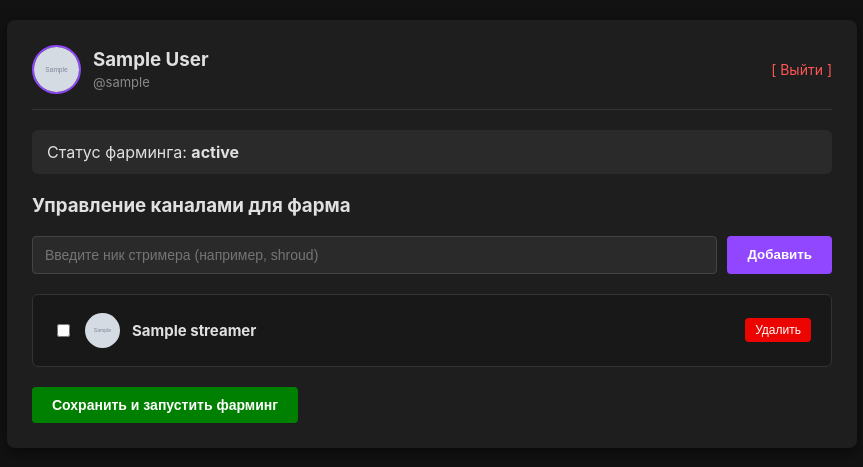
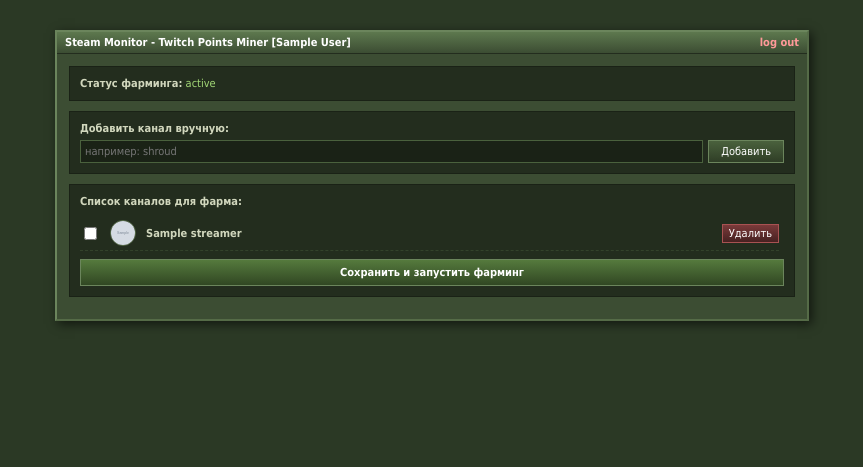
Before and after one commit to KeKN4/TTVdrop, a FastAPI app: template templates/dashboard.html in a window 1280 px wide. Shown: the top 467 px of the page, without its empty margins (208-1071 px from the left). Run offline with FastAPI, Linux system fonts and the light colour scheme; the template is opened without the code that fills it: most values are stand-ins (such as "Sample title", 1, 10 or a date in 2020); grey boxes marked "Sample" are stand-in pictures.

Commit message:
Update dashboard.html

```diff
--- a/templates/dashboard.html
+++ b/templates/dashboard.html
@@ -2,211 +2,140 @@
 <html lang="ru">
 <head>
     <meta charset="UTF-8">
-    <title>TTV Farm Station - Dashboard</title>
+    <title>Steam Monitor / Twitch Miner</title>
     <style>
         body {
-            font-family: -apple-system, BlinkMacSystemFont, "Segoe UI", Roboto, Helvetica, Arial, sans-serif;
-            background-color: #121212;
-            color: #e0e0e0;
+            background-color: #2b3925;
+            color: #d1d7bd;
+            font-family: Tahoma, Arial, sans-serif;
+            font-size: 11px;
             margin: 0;
-            padding: 20px;
+            padding: 10px;
         }
-        .container {
-            max-width: 800px;
-            margin: 0 auto;
-            background: #1e1e1e;
-            padding: 25px;
-            border-radius: 8px;
-            box-shadow: 0 4px 15px rgba(0,0,0,0.5);
+        .window {
+            background: #3c4d33;
+            border: 2px solid #556b47;
+            border-top: 2px solid #6b855c;
+            border-left: 2px solid #6b855c;
+            width: 750px;
+            margin: 20px auto;
+            box-shadow: 3px 3px 10px rgba(0,0,0,0.6);
         }
-        .header {
-            display: flex;
-            align-items: center;
-            justify-content: space-between;
-            border-bottom: 1px solid #333;
-            padding-bottom: 15px;
-            margin-bottom: 20px;
-        }
-        .user-info {
-            display: flex;
-            align-items: center;
-            gap: 12px;
-        }
-        .user-info img {
-            width: 45px;
-            height: 45px;
-            border-radius: 50%;
-            border: 2px solid #9146FF;
-        }
-        .status-box {
-            background: #2a2a2a;
-            padding: 12px 15px;
-            border-radius: 6px;
-            margin-bottom: 20px;
+        .title-bar {
+            background: linear-gradient(to bottom, #5d784e 0%, #3c4d33 100%);
+            color: #ffffff;
+            padding: 4px 8px;
+            font-weight: bold;
             display: flex;
             justify-content: space-between;
             align-items: center;
+            border-bottom: 1px solid #232d1e;
         }
-        .add-form {
-            display: flex;
-            gap: 10px;
-            margin-bottom: 20px;
+        .content {
+            padding: 12px;
         }
-        .add-form input {
-            flex: 1;
-            padding: 10px 12px;
-            background: #2a2a2a;
-            border: 1px solid #444;
-            color: #fff;
-            border-radius: 4px;
-            font-size: 14px;
+        .panel {
+            background: #232d1e;
+            border: 1px solid #1a2216;
+            padding: 10px;
+            margin-bottom: 10px;
         }
-        .add-form button {
-            padding: 10px 20px;
-            background: #9146FF;
-            color: #fff;
-            border: none;
-            border-radius: 4px;
+        input[type="text"] {
+            background: #1a2216;
+            border: 1px solid #4a613d;
+            color: #d1d7bd;
+            padding: 4px;
+            font-family: Tahoma, Arial, sans-serif;
+            font-size: 11px;
+        }
+        button {
+            background: linear-gradient(to bottom, #4a613d 0%, #2f3e26 100%);
+            border: 1px solid #6b855c;
+            color: #ffffff;
+            padding: 4px 12px;
+            font-family: Tahoma, Arial, sans-serif;
+            font-size: 11px;
             cursor: pointer;
-            font-weight: bold;
         }
-        .add-form button:hover {
-            background: #772ce8;
+        button:hover {
+            background: linear-gradient(to bottom, #567347 0%, #36492c 100%);
         }
-        .channels-container {
-            max-height: 350px;
-            overflow-y: auto;
-            border: 1px solid #333;
-            border-radius: 6px;
-            padding: 10px;
-            background: #181818;
-            margin-bottom: 20px;
+        .btn-danger {
+            background: linear-gradient(to bottom, #7a3a3a 0%, #472121 100%);
+            border: 1px solid #a85252;
         }
-        .channel-item {
+        .btn-danger:hover {
+            background: linear-gradient(to bottom, #944444 0%, #5e2b2b 100%);
+        }
+        .channel-row {
             display: flex;
             align-items: center;
-            padding: 8px 10px;
-            border-bottom: 1px solid #2a2a2a;
-            gap: 12px;
-        }
-        .channel-item:last-child {
-            border-bottom: none;
-        }
-        .channel-item img {
-            width: 35px;
-            height: 35px;
-            border-radius: 50%;
-        }
-        .channel-item label {
-            flex: 1;
-            cursor: pointer;
-            font-size: 15px;
-        }
-        .btn-delete {
-            background: #eb0400;
-            color: white;
-            border: none;
-            padding: 5px 10px;
-            border-radius: 4px;
-            cursor: pointer;
-            font-size: 12px;
-        }
-        .btn-delete:hover {
-            background: #c20300;
-        }
-        .actions {
-            display: flex;
+            padding: 4px 0;
+            border-bottom: 1px dashed #33422b;
             gap: 10px;
         }
-        .btn-start {
-            background: #008000;
-            color: white;
-            padding: 10px 20px;
-            border: none;
-            border-radius: 4px;
-            cursor: pointer;
-            font-weight: bold;
-            font-size: 14px;
+        .channel-row img {
+            width: 24px;
+            height: 24px;
+            border-radius: 50%;
+            border: 1px solid #556b47;
         }
-        .btn-start:hover {
-            background: #006600;
+        a {
+            color: #92b579;
+            text-decoration: none;
         }
-        .btn-stop {
-            background: #b30000;
-            color: white;
-            padding: 10px 20px;
-            border: none;
-            border-radius: 4px;
-            cursor: pointer;
-            font-weight: bold;
-            font-size: 14px;
-        }
-        .btn-stop:hover {
-            background: #990000;
-        }
-        .logout-link {
-            color: #ff5555;
-            text-decoration: none;
-            font-size: 14px;
-        }
-        .logout-link:hover {
+        a:hover {
             text-decoration: underline;
         }
     </style>
 </head>
 <body>
-    <div class="container">
-        <div class="header">
-            <div class="user-info">
-                <img src="{{ avatar_url }}" alt="Avatar">
-                <div>
-                    <h3 style="margin: 0;">{{ display_name }}</h3>
-                    <span style="color: #888; font-size: 13px;">@{{ username }}</span>
+    <div class="window">
+        <div class="title-bar">
+            <span>Steam Monitor - Twitch Points Miner [{{ display_name }}]</span>
+            <a href="/logout" style="color: #ff9999;">log out</a>
         </div>
-            </div>
-            <a href="/logout" class="logout-link">[ Выйти ]</a>
-        </div>
+        <div class="content">
 
-        <div class="status-box">
-            <span>Статус фарминга: <b>{{ status }}</b></span>
+            <div class="panel">
+                <b>Статус фарминга:</b> <span style="color: #a3d977;">{{ status }}</span>
                 {% if is_running %}
-            <form action="/stop_miner" method="POST" style="margin: 0;">
-                <button type="submit" class="btn-stop">Остановить майнер</button>
+                <form action="/stop_miner" method="POST" style="display:inline; margin-left: 15px;">
+                    <button type="submit" class="btn-danger">Остановить</button>
                 </form>
                 {% endif %}
             </div>
 
-        <h3>Управление каналами для фарма</h3>
-
-        <!-- Форма добавления канала -->
-        <form action="/add_channel" method="POST" class="add-form">
-            <input type="text" name="new_channel" placeholder="Введите ник стримера (например, shroud)" autocomplete="off" required>
+            <div class="panel">
+                <b>Добавить канал вручную:</b>
+                <form action="/add_channel" method="POST" style="margin-top: 5px; display: flex; gap: 5px;">
+                    <input type="text" name="new_channel" placeholder="например: shroud" style="flex:1;" required>
                     <button type="submit">Добавить</button>
                 </form>
+            </div>
 
-        <!-- Список каналов -->
+            <div class="panel">
+                <b>Список каналов для фарма:</b>
                 <form action="/start_miner" method="POST">
-            <div class="channels-container">
+                    <div style="max-height: 200px; overflow-y: auto; margin: 8px 0; padding-right: 5px;">
                         {% if streamers %}
                             {% for s in streamers %}
-                    <div class="channel-item">
+                            <div class="channel-row">
                                 <input type="checkbox" name="channels" value="{{ s.login }}" id="ch_{{ s.login }}" {% if s.login in selected_channels %}checked{% endif %}>
-                        <img src="{{ s.avatar }}" alt="Streamer Avatar">
-                        <label for="ch_{{ s.login }}"><b>{{ s.name }}</b></label>
-                        <button type="submit" formaction="/remove_channel" name="channel" value="{{ s.login }}" class="btn-delete">Удалить</button>
+                                <img src="{{ s.avatar }}" alt="">
+                                <label for="ch_{{ s.login }}" style="flex:1; cursor:pointer;"><b>{{ s.name }}</b></label>
+                                <button type="submit" formaction="/remove_channel" name="channel" value="{{ s.login }}" class="btn-danger" style="padding: 2px 6px;">Удалить</button>
                             </div>
                             {% endfor %}
                         {% else %}
-                    <div style="text-align: center; color: #777; padding: 20px;">
-                        Список каналов пуст. Добавьте первый канал выше!
-                    </div>
+                            <div style="color: #888; text-align: center; padding: 10px;">Каналы не добавлены. Введите ник выше.</div>
                         {% endif %}
                     </div>
+                    <button type="submit" style="width: 100%; padding: 6px; font-weight: bold; background: linear-gradient(to bottom, #557a3d 0%, #314723 100%);">Сохранить и запустить фарминг</button>
+                </form>
+            </div>
 
-            <div class="actions">
-                <button type="submit" class="btn-start">Сохранить и запустить фарминг</button>
         </div>
-        </form>
     </div>
 </body>
 </html>
```
Lines whose indentation alone changed are shown as unchanged.
